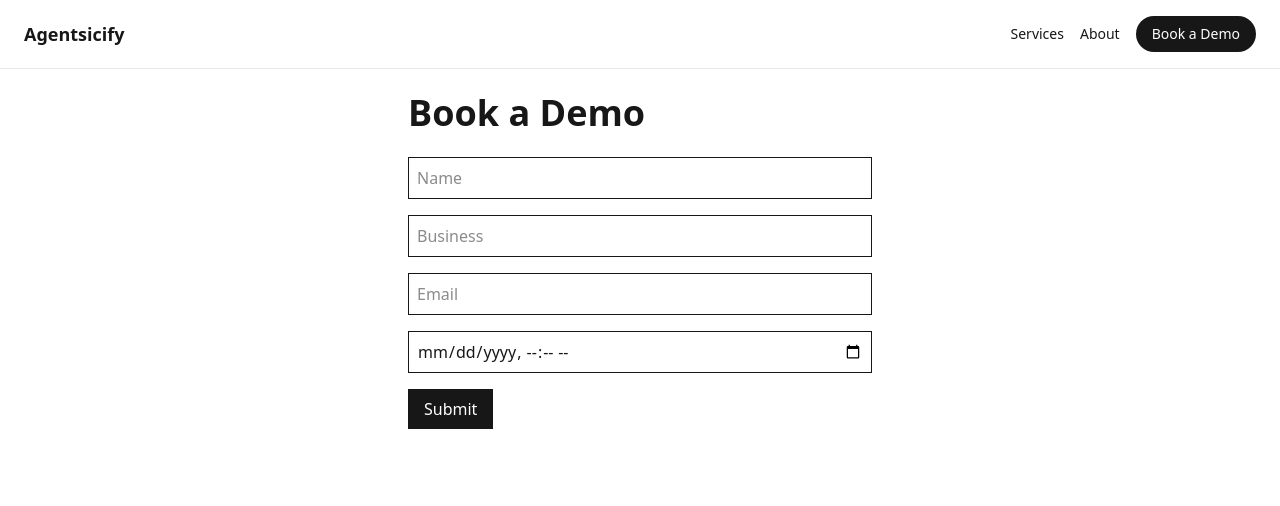
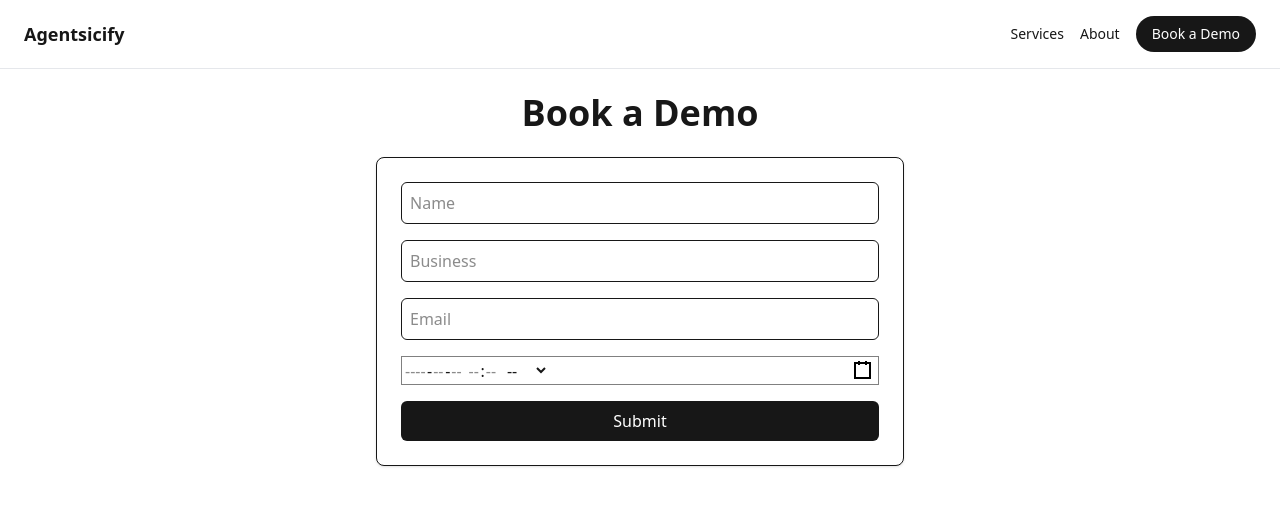
Before and after one commit to MostafaAbdelmegeed/agentsicify, a Next.js app: page /demo in a window 1280 px wide. Shown: the top 506 px of the page. Built offline with nearby package versions, Linux system fonts and the light colour scheme.

Commit message:
refactor demo page with modern datetime picker

```diff
--- a/src/app/demo/page.tsx
+++ b/src/app/demo/page.tsx
@@ -1,9 +1,13 @@
 'use client';
 import { useState } from 'react';
+import DateTimePicker from 'react-datetime-picker';
+import 'react-calendar/dist/Calendar.css';
+import 'react-datetime-picker/dist/DateTimePicker.css';
 import { CONTACT_EMAIL } from '../../lib/config';
 
 export default function Demo() {
-  const [form, setForm] = useState({ name: '', business: '', email: '', date: '' });
+  const [form, setForm] = useState({ name: '', business: '', email: '' });
+  const [date, setDate] = useState<Date | null>(null);
 
   const handleChange = (e: React.ChangeEvent<HTMLInputElement>) => {
     setForm({ ...form, [e.target.name]: e.target.value });
@@ -11,20 +15,59 @@ export default function Demo() {
 
   const handleSubmit = (e: React.FormEvent) => {
     e.preventDefault();
-    const body = `Name: ${form.name}\nBusiness: ${form.business}\nEmail: ${form.email}\nPreferred date: ${form.date}`;
+    const dateString = date ? date.toISOString() : '';
+    const body = `Name: ${form.name}\nBusiness: ${form.business}\nEmail: ${form.email}\nPreferred date: ${dateString}`;
     const mailto = `mailto:${CONTACT_EMAIL}?subject=Demo%20Request&body=${encodeURIComponent(body)}`;
     window.location.href = mailto;
   };
 
   return (
-    <div className="max-w-lg mx-auto p-6 space-y-6">
-      <h1 className="text-4xl font-semibold">Book a Demo</h1>
-      <form onSubmit={handleSubmit} className="space-y-4">
-        <input type="text" name="name" placeholder="Name" required className="w-full border p-2" value={form.name} onChange={handleChange}/>
-        <input type="text" name="business" placeholder="Business" required className="w-full border p-2" value={form.business} onChange={handleChange}/>
-        <input type="email" name="email" placeholder="Email" required className="w-full border p-2" value={form.email} onChange={handleChange}/>
-        <input type="datetime-local" name="date" className="w-full border p-2" value={form.date} onChange={handleChange}/>
-        <button type="submit" className="bg-foreground text-background px-4 py-2">Submit</button>
+    <div className="max-w-xl mx-auto p-6">
+      <h1 className="text-4xl font-semibold text-center mb-6">Book a Demo</h1>
+      <form
+        onSubmit={handleSubmit}
+        className="space-y-4 bg-background border rounded-lg shadow p-6"
+      >
+        <input
+          type="text"
+          name="name"
+          placeholder="Name"
+          required
+          className="w-full border p-2 rounded-md focus:outline-none focus:ring"
+          value={form.name}
+          onChange={handleChange}
+        />
+        <input
+          type="text"
+          name="business"
+          placeholder="Business"
+          required
+          className="w-full border p-2 rounded-md focus:outline-none focus:ring"
+          value={form.business}
+          onChange={handleChange}
+        />
+        <input
+          type="email"
+          name="email"
+          placeholder="Email"
+          required
+          className="w-full border p-2 rounded-md focus:outline-none focus:ring"
+          value={form.email}
+          onChange={handleChange}
+        />
+        <DateTimePicker
+          onChange={setDate}
+          value={date}
+          className="w-full"
+          clearIcon={null}
+          format="y-MM-dd h:mm a"
+        />
+        <button
+          type="submit"
+          className="bg-foreground text-background px-4 py-2 rounded-md w-full hover:bg-[#383838] dark:hover:bg-[#ccc] transition-colors"
+        >
+          Submit
+        </button>
       </form>
     </div>
   );
```
Also changed, not shown: package.json (+8 -6 lines), 1 other file (tests, documents, lock files or other folders).
